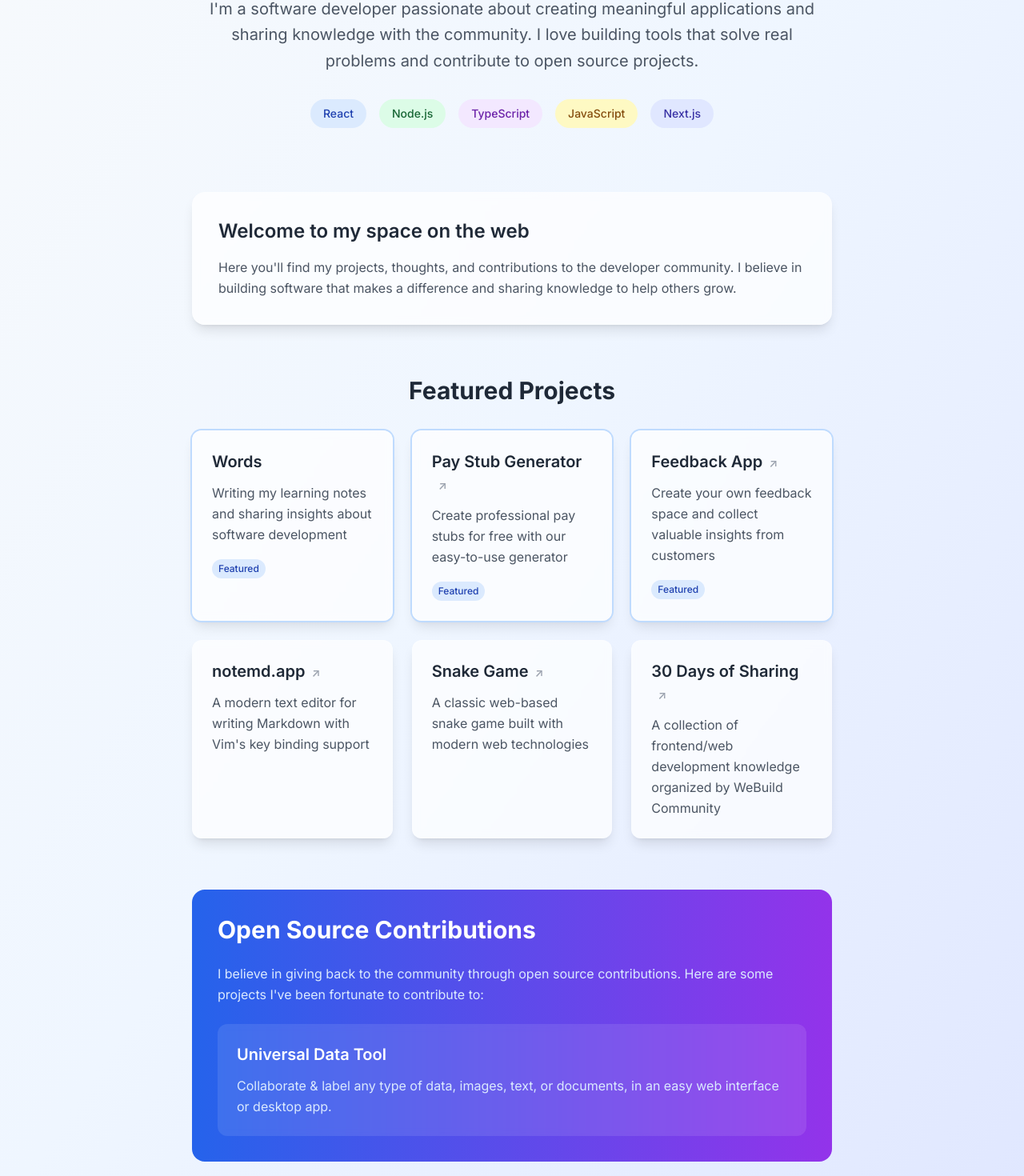
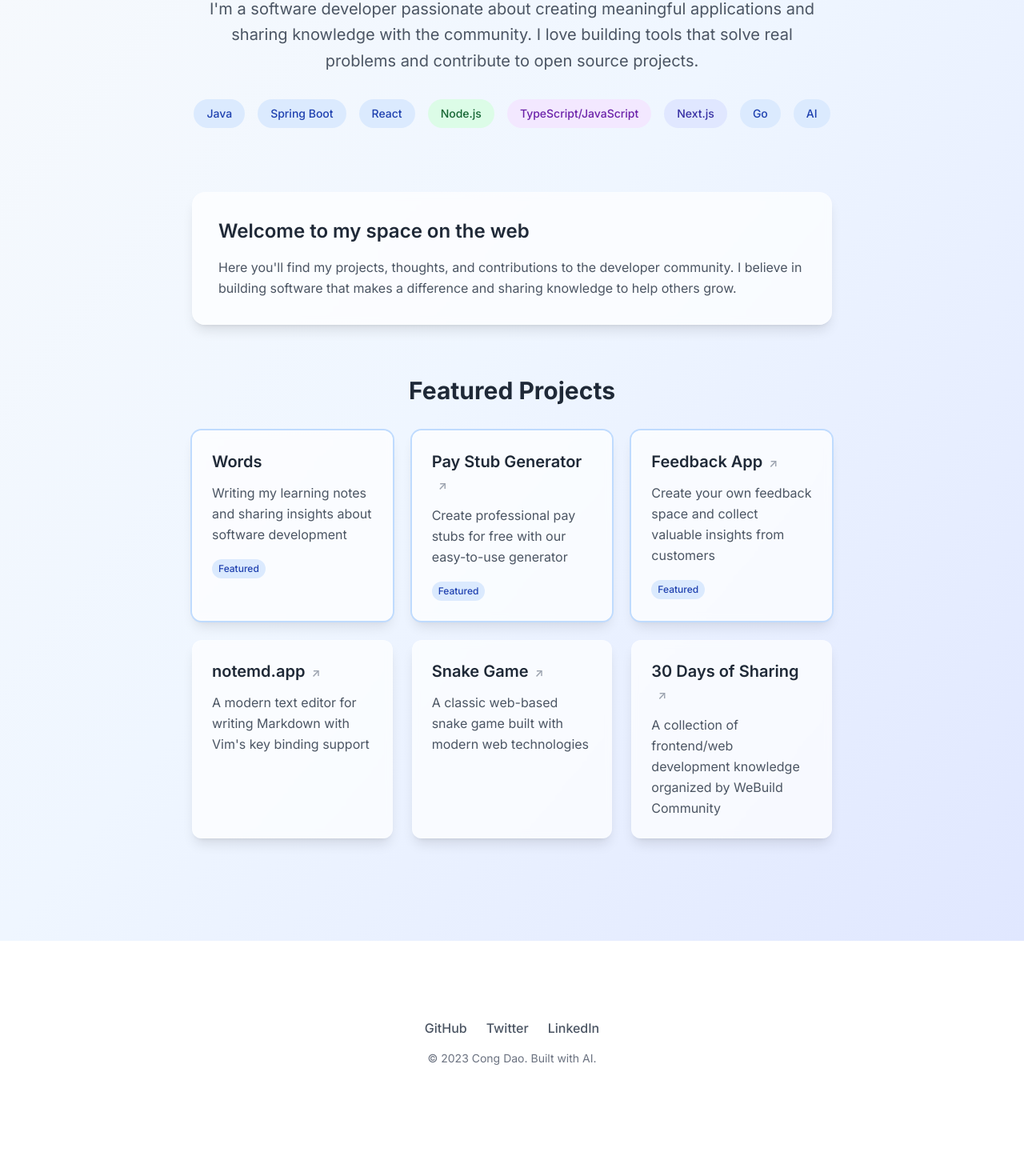
Before and after one commit to congdv/congdv.com, a Next.js app: page / in a window 1280 px wide. Shown: the part 456-1926 px from the top of the page at 80% size. After the commit the page ends 1821 px from the top, so only its background shows below. Built offline with nearby package versions, Linux system fonts and the light colour scheme.

Commit message:
Remove open source section

```diff
--- a/src/pages/_app.tsx
+++ b/src/pages/_app.tsx
@@ -64,7 +64,7 @@ export default function App({ Component, pageProps }: AppProps) {
               </Link>
             </div>
             <div className="text-gray-500 text-sm">
-              © 2024 Cong Dao. Built with Next.js and Tailwind CSS.
+              © {new Date().getFullYear()}  Cong Dao. Built with AI.
             </div>
           </div>
         </div>
--- a/src/pages/index.tsx
+++ b/src/pages/index.tsx
@@ -27,11 +27,14 @@ export default function Home() {
             I love building tools that solve real problems and contribute to open source projects.
           </p>
           <div className="flex flex-wrap justify-center gap-4">
+            <span className="px-4 py-2 bg-blue-100 text-blue-800 rounded-full text-sm font-medium">Java</span>
+            <span className="px-4 py-2 bg-blue-100 text-blue-800 rounded-full text-sm font-medium">Spring Boot</span>
             <span className="px-4 py-2 bg-blue-100 text-blue-800 rounded-full text-sm font-medium">React</span>
             <span className="px-4 py-2 bg-green-100 text-green-800 rounded-full text-sm font-medium">Node.js</span>
-            <span className="px-4 py-2 bg-purple-100 text-purple-800 rounded-full text-sm font-medium">TypeScript</span>
-            <span className="px-4 py-2 bg-yellow-100 text-yellow-800 rounded-full text-sm font-medium">JavaScript</span>
+            <span className="px-4 py-2 bg-purple-100 text-purple-800 rounded-full text-sm font-medium">TypeScript/JavaScript</span>
             <span className="px-4 py-2 bg-indigo-100 text-indigo-800 rounded-full text-sm font-medium">Next.js</span>
+            <span className="px-4 py-2 bg-blue-100 text-blue-800 rounded-full text-sm font-medium">Go</span>
+            <span className="px-4 py-2 bg-blue-100 text-blue-800 rounded-full text-sm font-medium">AI</span>
           </div>
         </div>
 
@@ -93,29 +96,6 @@ export default function Home() {
           </div>
         </div>
 
-        {/* Open Source Section */}
-        <div className="bg-gradient-to-r from-blue-600 to-purple-600 rounded-2xl p-8 text-white">
-          <h2 className="text-3xl font-bold mb-6">Open Source Contributions</h2>
-          <p className="text-blue-100 mb-6 leading-relaxed">
-            I believe in giving back to the community through open source contributions.
-            Here are some projects I've been fortunate to contribute to:
-          </p>
-          <div className="bg-white/10 backdrop-blur-sm rounded-xl p-6">
-            <h3 className="text-xl font-semibold mb-3">
-              <Link
-                href="https://github.com/UniversalDataTool/universal-data-tool"
-                className="hover:underline transition-colors"
-                target="_blank"
-                rel="noopener noreferrer"
-              >
-                Universal Data Tool
-              </Link>
-            </h3>
-            <p className="text-blue-100 leading-relaxed">
-              Collaborate & label any type of data, images, text, or documents, in an easy web interface or desktop app.
-            </p>
-          </div>
-        </div>
       </main>
     </div>
   )
```
